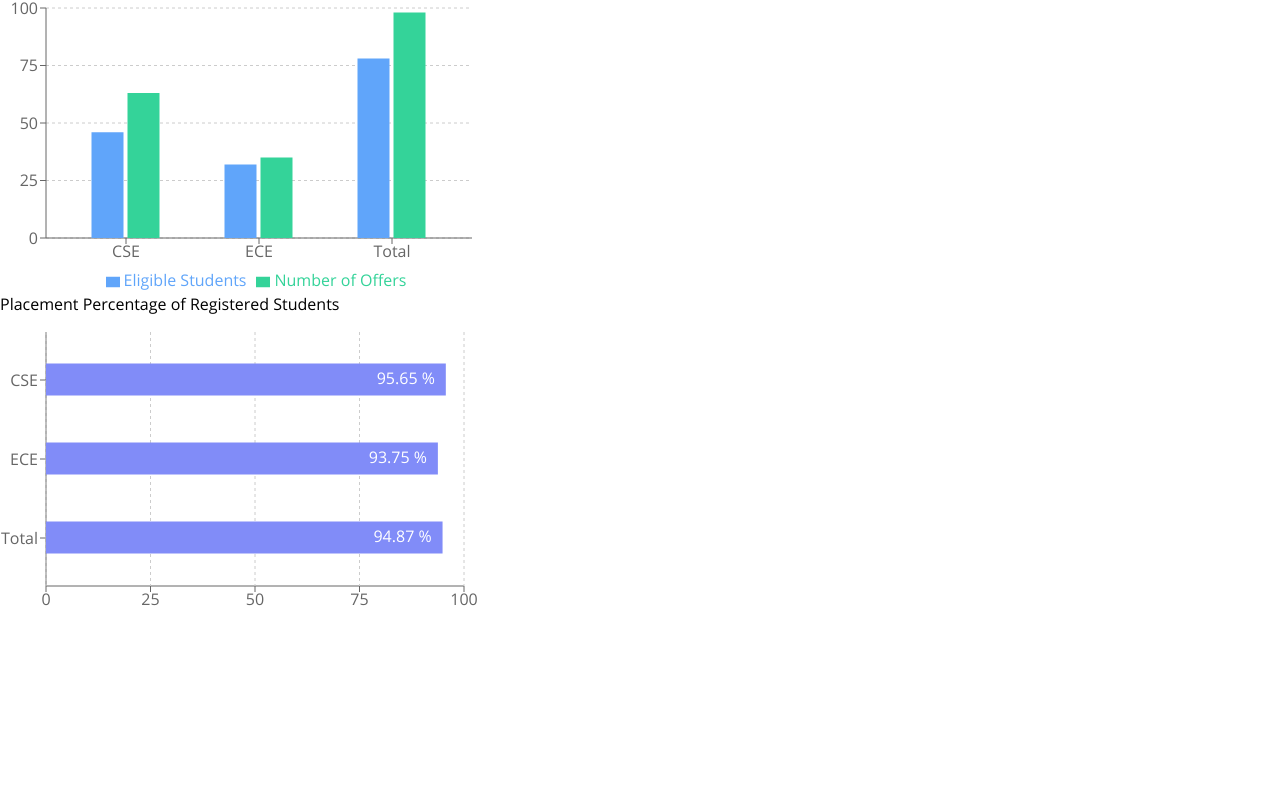
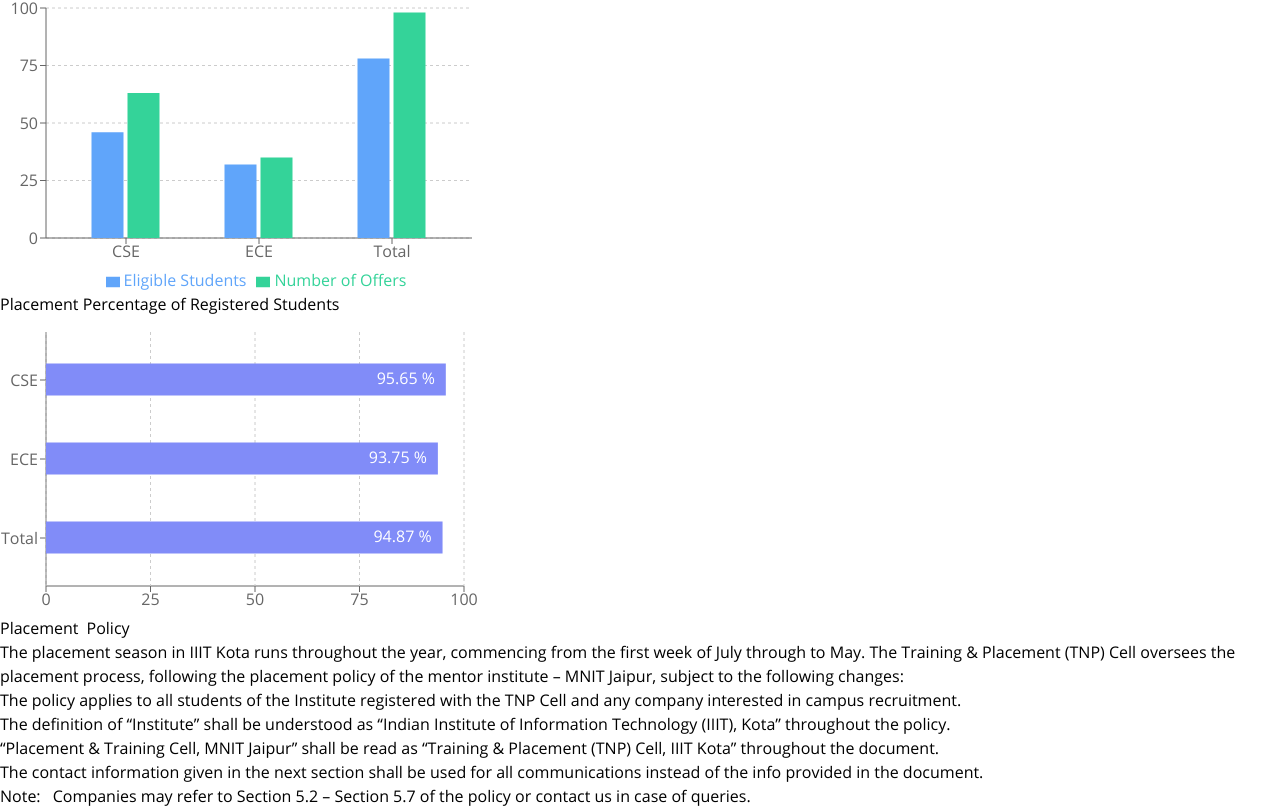
Before and after one commit to TNPCell-IIITKota/tnp-iiit-kota, a Next.js app: page / in a window 1280 px wide. Shown: the part 3142-3950 px from the top of the page. Before the commit the page ends 3758 px from the top, so only its background shows below. Built offline with nearby package versions, Linux system fonts and the light colour scheme.

Commit message:
feat: added policy

```diff
--- /dev/null
+++ b/components/Policy.tsx
@@ -0,0 +1,51 @@
+const Policy: React.FC = () => (
+  <section cx="sect">
+    <div cx="ctr">
+      <h1 cx="title">Placement&ensp;Policy</h1>
+      <p cx="content">
+        The placement season in IIIT Kota runs throughout the year, commencing from the first week
+        of July through to May. The Training &amp; Placement (TNP) Cell oversees the placement
+        process, following the&nbsp;
+        <a
+          href="https://mnit.ac.in/cms/uploads/2018/07/Institute_Placement_Policy-MNIT.pdf"
+          target="_blank"
+          rel="noopener noreferrer"
+          title="Institute Placement Policy – MNIT"
+        >
+          placement policy
+        </a>
+        &nbsp;of the mentor institute – MNIT Jaipur, subject to the following changes:
+        <ul cx="list">
+          <li>
+            The policy applies to all students of the Institute registered with the TNP Cell and any
+            company interested in campus recruitment.
+          </li>
+          <li>
+            The definition of “Institute” shall be understood as “Indian Institute of Information
+            Technology (IIIT), Kota” throughout the policy.
+          </li>
+          <li>
+            “Placement &amp; Training Cell, MNIT Jaipur” shall be read as “Training &amp; Placement
+            (TNP) Cell, IIIT Kota” throughout the document.
+          </li>
+          <li>
+            The contact information given in the next section shall be used for all communications
+            instead of the info provided in the document.
+          </li>
+        </ul>
+        <span cx="note">Note:&ensp;</span>
+        &nbsp;Companies may refer to&nbsp;
+        <a
+          href="https://mnit.ac.in/cms/uploads/2018/07/Institute_Placement_Policy-MNIT.pdf#page=6"
+          target="_blank"
+          rel="noopener noreferrer"
+        >
+          Section 5.2 – Section 5.7
+        </a>
+        &nbsp;of the policy or contact us in case of queries.
+      </p>
+    </div>
+  </section>
+);
+
+export default Policy;
--- a/components/Tabs.tsx
+++ b/components/Tabs.tsx
@@ -27,7 +27,7 @@ const Tabs: React.FC = () => {
               }}
               href={`#placement-stats-${now - i}`}
             >
-              {now - i - 1} &ndash; {now - i}
+              {now - i - 1} – {now - i}
             </a>
           </li>
         ))}
--- a/pages/index.tsx
+++ b/pages/index.tsx
@@ -4,6 +4,7 @@ import Head from 'next/head';
 
 import Hero from '@components/Hero';
 import Pitch from '@components/Pitch';
+import Policy from '@components/Policy';
 import Preload from '@components/Preload';
 import Stats from '@components/Stats';
 
@@ -22,6 +23,7 @@ const IndexPage: NextPage = () => (
     <Hero />
     <Pitch />
     <Stats />
+    <Policy />
   </>
 );
 
--- a/styles/_stats.module.scss
+++ b/styles/_stats.module.scss
@@ -3,7 +3,7 @@
 }
 
 .ctr {
-  @apply container px-5 pt-24 mx-auto;
+  @apply container px-5 pt-28 mx-auto;
 }
 
 .wrapper {
--- a/utils/why-recruit.ts
+++ b/utils/why-recruit.ts
@@ -1,7 +1,7 @@
 const content = [
   {
     lead: 'Institute Background',
-    desc: 'Indian Institute of Information Technology, Kota (भारतीय सूचना प्रौद्योगिकी संस्थान, कोटा) is one of the IIITs established in 2013 as a joint venture of the Ministry of Education (MoE), Govt. of India and Govt. of Rajasthan with industry partners in Public-Private-Partnership (PPP) model. In 2017, the Institute was declared an "Institute of National Importance" under the Indian Institutes of Information Technology (Public-Private Partnership) Act, 2017.',
+    desc: 'Indian Institute of Information Technology, Kota (भारतीय सूचना प्रौद्योगिकी संस्थान, कोटा) is one of the IIITs established in 2013 as a joint venture of the Ministry of Education (MoE), Govt. of India and Govt. of Rajasthan with industry partners in Public-Private-Partnership (PPP) model. In 2017, the Institute was declared an “Institute of National Importance” under the Indian Institutes of Information Technology (Public-Private Partnership) Act, 2017.',
   },
   {
     lead: 'Finest Curriculum',
```
Also changed, not shown: styles/_policy.module.scss (added, +31 -0 lines).
